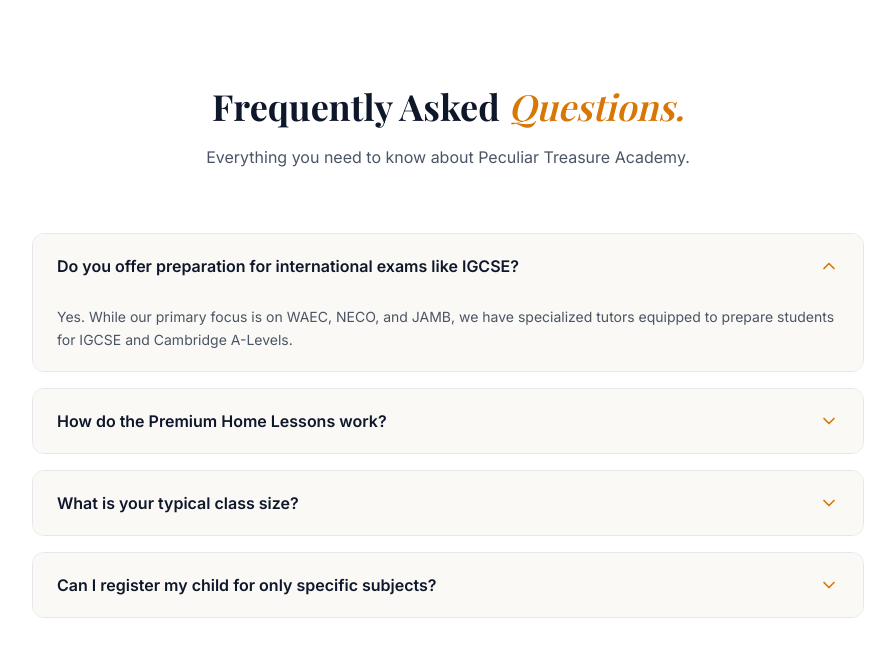
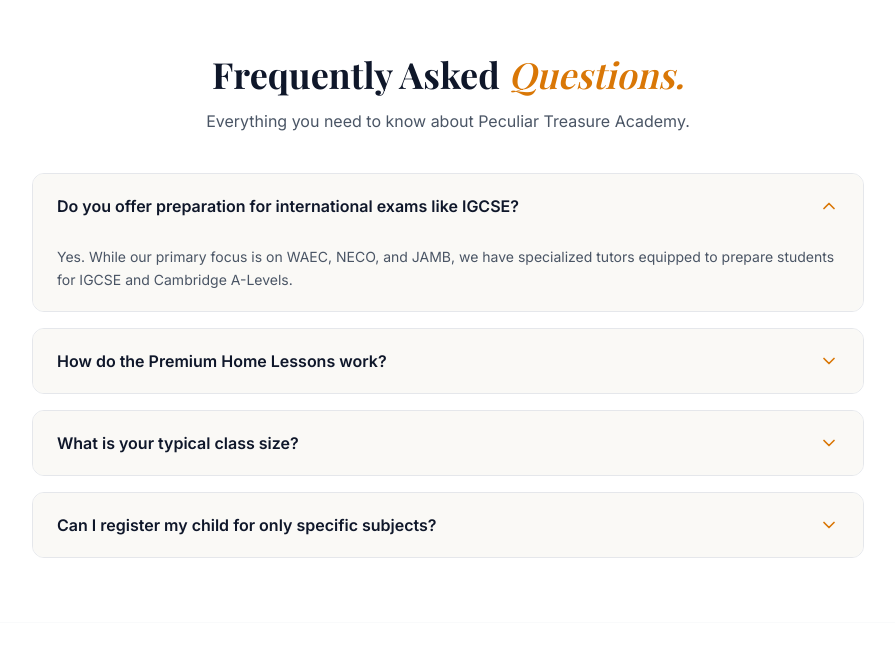
Before and after one commit to DavidDeez/peculiar_treasure_academy, a React (Vite) app: page / in a window 1280 px wide. Shown: the part 4937-5600 px from the top of the page, without its empty margins (192-1087 px from the left). Built offline with nearby package versions, Linux system fonts and the light colour scheme; a web font is replaced by a local one.

Commit message:
Fix book image overlapping text on medium screens and reduce FAQ section padding

```diff
--- a/src/components/FAQ.tsx
+++ b/src/components/FAQ.tsx
@@ -29,14 +29,14 @@
   };
 
   return (
-    <section id="faq" className="py-24 bg-white">
+    <section id="faq" className="py-12 md:py-16 bg-white">
       <div className="max-w-4xl mx-auto px-4 sm:px-6 lg:px-8">
 
-        <div className="text-center mb-16">
-          <h2 className="text-4xl font-bold leading-tight mb-4 text-brand-dark">
+        <div className="text-center mb-10">
+          <h2 className="text-3xl md:text-4xl font-bold leading-tight mb-3 text-brand-dark">
             Frequently Asked <span className="italic font-light text-brand-gold">Questions.</span>
           </h2>
-          <p className="text-gray-600">Everything you need to know about Peculiar Treasure Academy.</p>
+          <p className="text-gray-600 text-sm md:text-base">Everything you need to know about Peculiar Treasure Academy.</p>
         </div>
 
         <div className="space-y-4">
--- a/src/components/Hero.tsx
+++ b/src/components/Hero.tsx
@@ -91,7 +91,7 @@
           </motion.div>
 
           {/* Image Layout with Parallax */}
-          <div className="relative group perspective-1000">
+          <div className="relative group perspective-1000 mt-10 lg:mt-0">
             <motion.img
               src="/images/hero_main.webp"
               alt="Students studying in library"
@@ -103,7 +103,7 @@
             <motion.img
               src="/images/hero_accent.webp"
               alt="Academic books and pen"
-              className="hidden md:block absolute -bottom-12 -left-12 aspect-square w-64 object-cover border-8 border-[#faf9f6] shadow-2xl z-20 rounded-sm transition-transform duration-700 group-hover:-translate-y-4 group-hover:-translate-x-4"
+              className="hidden xl:block absolute -bottom-12 -left-12 aspect-square w-64 object-cover border-8 border-[#faf9f6] shadow-2xl z-20 rounded-sm transition-transform duration-700 group-hover:-translate-y-4 group-hover:-translate-x-4"
               style={{ y: y2 }}
             />
           </div>
```
